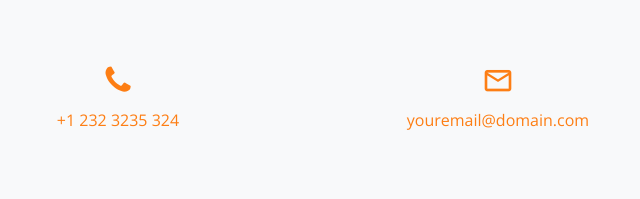
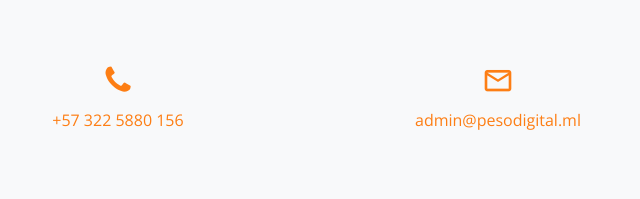
Before and after one commit to stevenstc/Peso-Digital, a plain HTML site: page docs/index.html in a window 1280 px wide. Shown: the part 10948-11147 px from the top of the page, 522-1162 px from the left. Drawn offline with nearby package versions, Linux system fonts and the light colour scheme; files whose address does not match are found by name.

Commit message:
Update index.html

```diff
--- a/docs/index.html
+++ b/docs/index.html
@@ -817,13 +817,13 @@
           <div class="col-md-4 text-center">
             <p class="mb-4">
               <span class="icon-phone d-block h2 text-primary"></span>
-              <a href="#">+1 232 3235 324</a>
+              <a href="#">+57 322 5880 156</a>
             </p>
           </div>
           <div class="col-md-4 text-center">
             <p class="mb-0">
               <span class="icon-mail_outline d-block h2 text-primary"></span>
-              <a href="#">youremail@domain.com</a>
+              <a href="#">admin@pesodigital.ml</a>
             </p>
           </div>
         </div>
```
